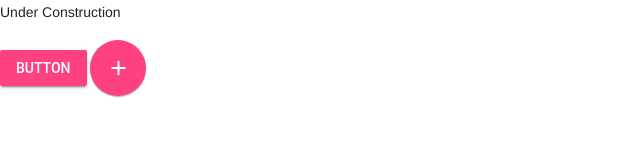
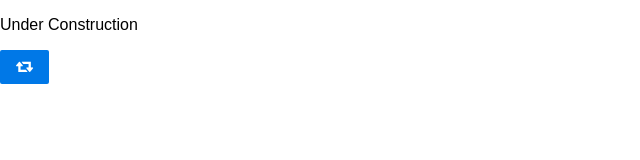
Before and after one commit to yskm/electron-tumblr-client, an Electron app: page src/renderer/index.html in a window 1000 px wide. Shown: the whole page, without its empty margins (0-640 px from the left). Drawn offline with nearby package versions, Linux system fonts and the light colour scheme.

Commit message:
Good-bye MD world. Hello, 'pure' world!

```diff
--- a/package.json
+++ b/package.json
@@ -17,7 +17,7 @@
   "dependencies": {
     "babel": "^5.8.23",
     "font-awesome": "^4.4.0",
-    "material-design-lite": "^1.0.4-2",
+    "purecss": "^0.6.0",
     "react": "^0.13.3"
   },
   "devDependencies": {
--- a/src/renderer/index.html
+++ b/src/renderer/index.html
@@ -2,9 +2,7 @@
 <html>
   <head>
     <title>electron-tumblr-client</title>
-    <link rel="stylesheet" href="../../node_modules/material-design-lite/material.min.css">
-    <script src="../../node_modules/material-design-lite/material.min.js"></script>
-    <link href="http://fonts.googleapis.com/icon?family=Material+Icons" rel="stylesheet">
+    <link rel="stylesheet" href="../../node_modules/purecss/build/pure-min.css">
     <link rel="stylesheet" href="../../node_modules/font-awesome/css/font-awesome.min.css" charset="utf-8">
     <link rel="stylesheet" href="stylesheets/index.css">
   </head>
@@ -13,12 +11,7 @@
     <p>
       Under Construction
     </p>
-    <button class="mdl-button mdl-js-button mdl-button--raised mdl-js-ripple-effect mdl-button--accent">
-      Button
-    </button>
-    <button class="mdl-button mdl-js-button mdl-button--fab mdl-button--colored">
-      <i class="material-icons">add</i>
-    </button>
+    <button class="pure-button pure-button-primary"><i class="fa fa-retweet"></i></button>
     <script src="./main.js"></script>
   </body>
 </html>
```
